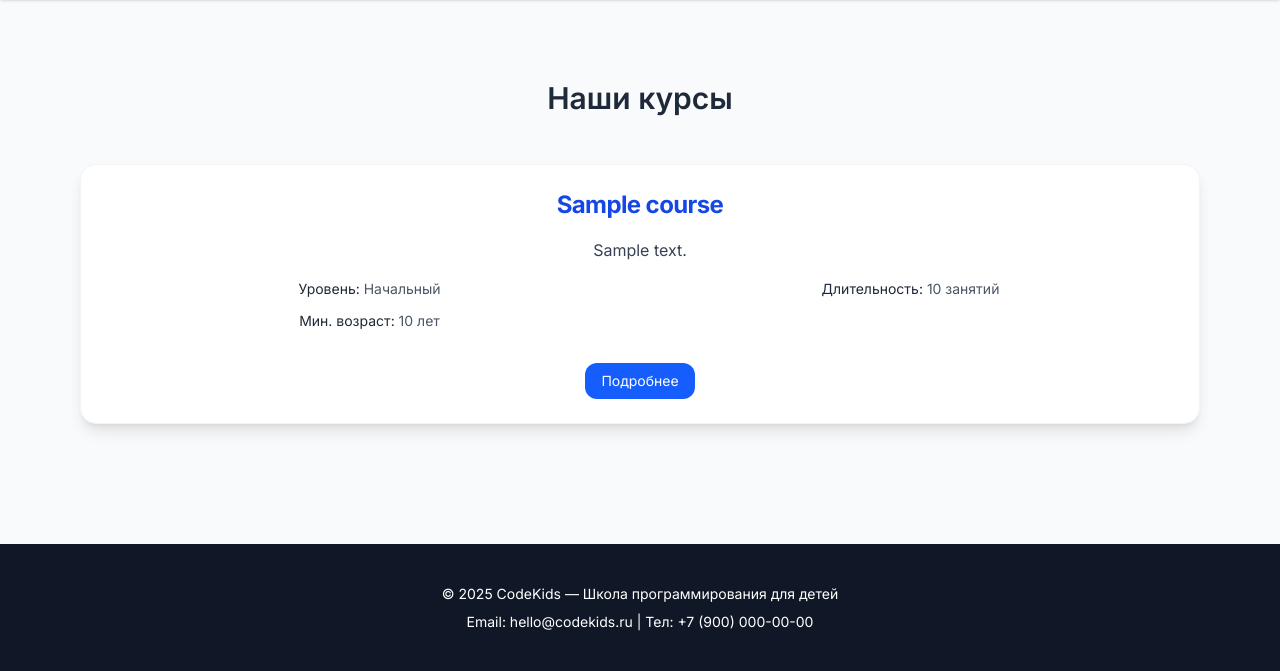
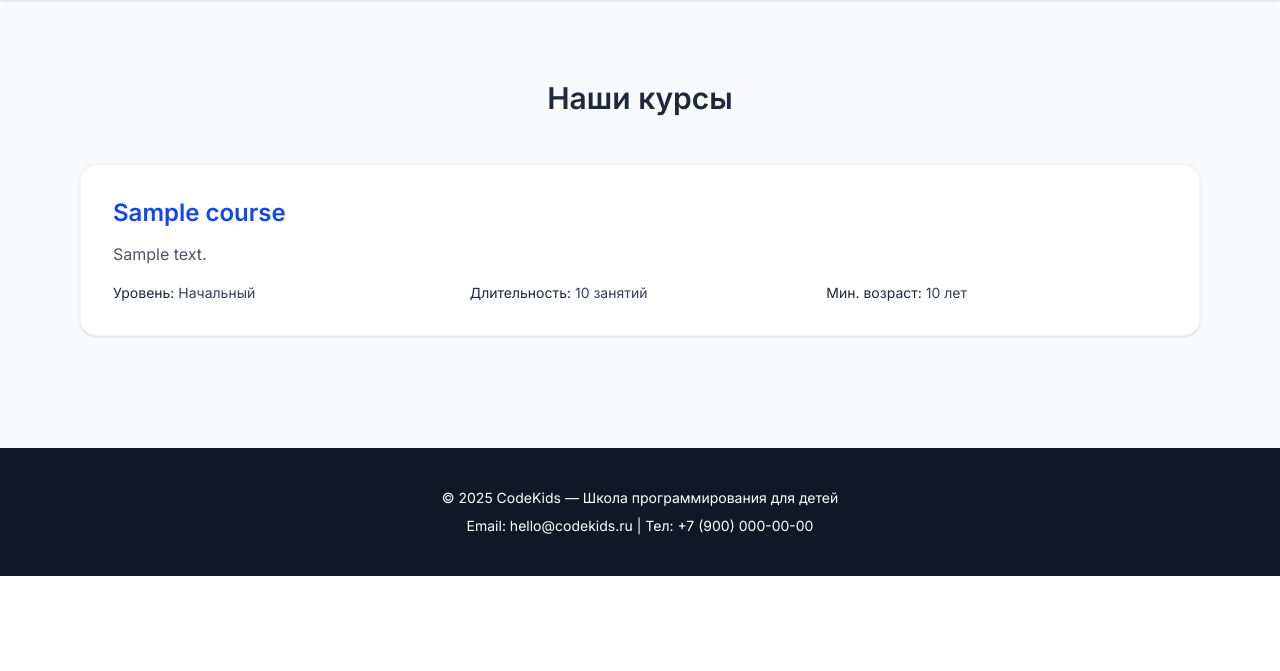
Before and after one commit to strongardo/codekids, a Django app: page /courses/ in a window 1280 px wide. Shown: the part 64-735 px from the top of the page. Run offline with Django 5.2, Linux system fonts and the light colour scheme; tables that the repository leaves empty hold one stand-in row (values such as "Sample post").

Commit message:
revision of the Courses section

```diff
--- a/info/models.py
+++ b/info/models.py
@@ -38,7 +38,7 @@ class Feature(models.Model):
 class Hero(models.Model):
     top_text = models.CharField(max_length=100, verbose_name='Верхняя часть основного текста', default='')
     bottom_text = models.CharField(max_length=100, verbose_name='Нижняя часть основного текста', default='')
-    description = models.CharField(max_length=200, verbose_name='Описание')
+    description = models.TextField(max_length=200, verbose_name='Описание')
 
     class Meta:
         verbose_name = "Hero-блок"
--- a/templates/partials/course_card.html
+++ b/templates/partials/course_card.html
@@ -1,14 +1,16 @@
-<div class="bg-white p-6 rounded-2xl shadow-lg hover:shadow-xl transition duration-300 border border-gray-100 mb-10">
-    <div class="flex flex-col gap-4">
-        <h3 class="text-2xl font-bold text-blue-700 tracking-tight">
+<div class="bg-white rounded-2xl shadow-sm hover:shadow-md transition duration-300 border border-gray-100 mb-8 p-6 md:p-8 text-left">
+    <!-- Заголовок -->
+    <h3 class="text-xl md:text-2xl font-semibold text-blue-700 mb-3">
         {{ course.title }}
     </h3>
 
-        <p class="text-gray-700 leading-relaxed">
+    <!-- Описание -->
+    <p class="text-gray-600 text-sm md:text-base leading-relaxed mb-4">
         {{ course.description }}
     </p>
 
-        <div class="grid grid-cols-1 sm:grid-cols-2 gap-3 text-sm text-gray-600">
+    <!-- Характеристики курса -->
+    <div class="grid grid-cols-1 sm:grid-cols-3 gap-4 text-sm text-gray-700">
         <div>
             <span class="font-medium text-gray-800">Уровень:</span>
             {{ course.get_level_display }}
@@ -22,12 +24,4 @@
             {{ course.min_age }} лет
         </div>
     </div>
-
-        <div class="pt-4">
-            <a href="#"
-               class="inline-block px-4 py-2 rounded-xl bg-blue-600 text-white text-sm font-medium hover:bg-blue-700 transition">
-                Подробнее
-            </a>
 </div>
-    </div>
-</div>
```
Also changed, not shown: templates/partials/hit-course_card.html (+7 -10 lines). Lines whose indentation alone changed are shown as unchanged.
